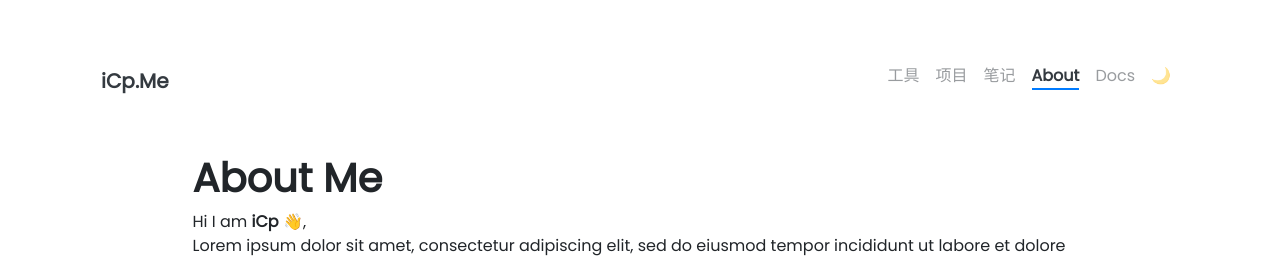
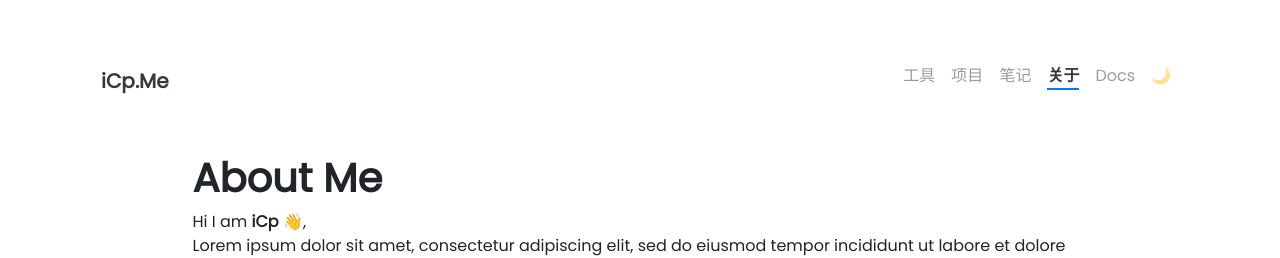
Before and after one commit to WorkSpacesPro/icp, a Jekyll site: the page built from pages/about.md, in a window 1280 px wide. Shown: the top 258 px of the page. Built offline with Jekyll 4.4.1, drawn with Linux system fonts in a browser that asks for light colours; emoji names are drawn with the system emoji font.

Commit message:
Update about.md

```diff
--- a/pages/about.md
+++ b/pages/about.md
@@ -1,6 +1,6 @@
 ---
 layout: page
-title: About
+title: 关于
 permalink: /about/
 weight: 3
 ---
```
